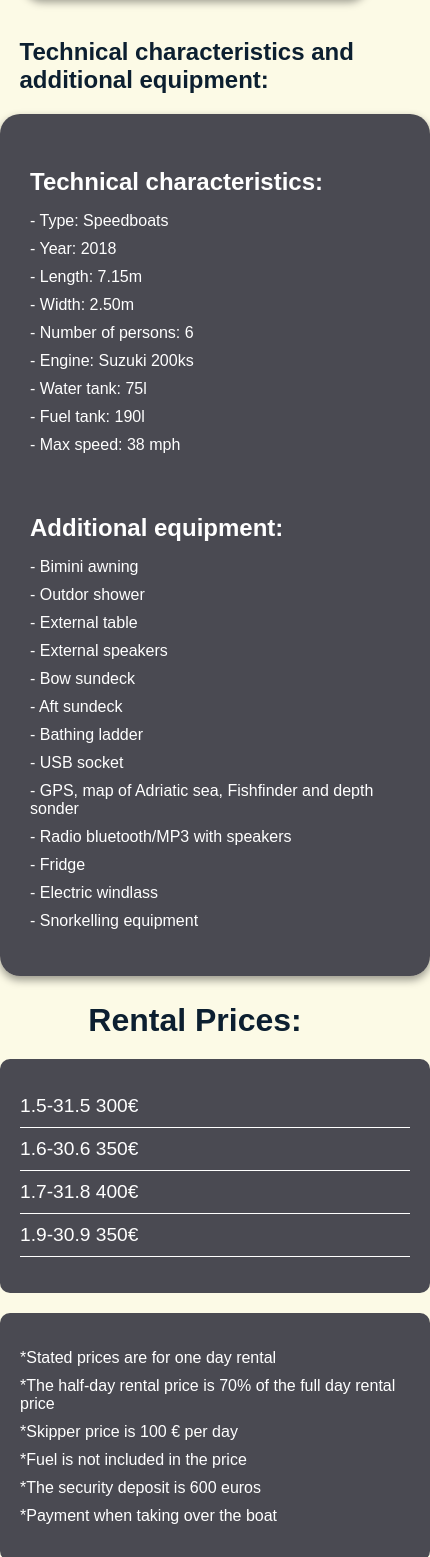
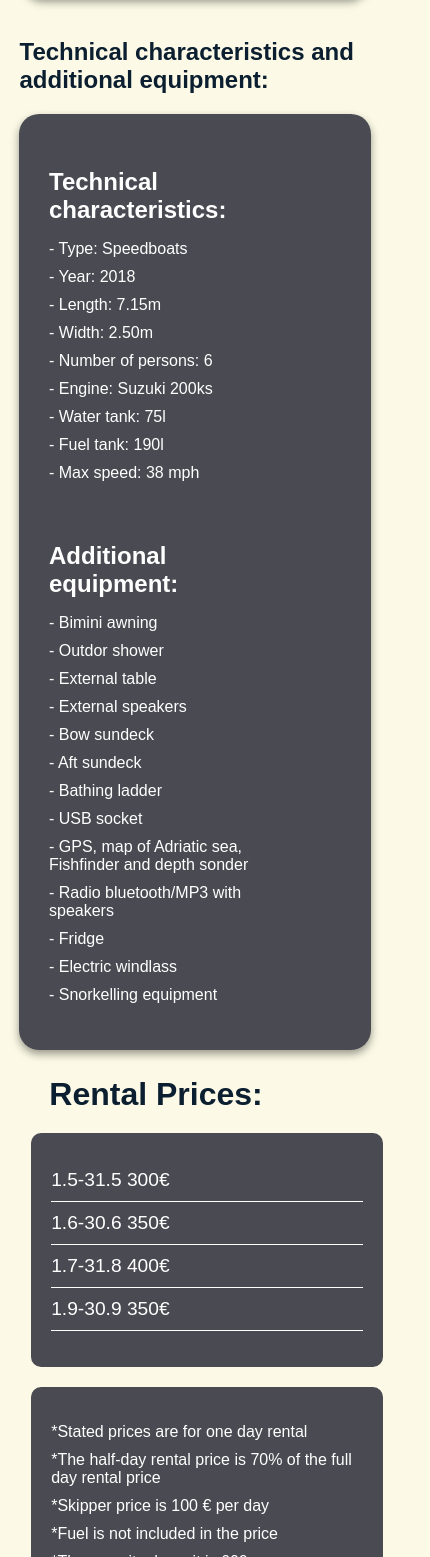
Before and after one commit to simecki123/RentABoatMateoMatkovic, a React (Vite) app in the folder Mateo-rent-a-boat-page/: page /rentBoat/1 in a window 390 px wide. Shown: the part 1251-2808 px from the top of the page, 430 px wide, since content can reach past the window. Built offline with nearby package versions, Linux system fonts and the light colour scheme.

Commit message:
some css changes

```diff
--- a/Mateo-rent-a-boat-page/src/RentABoatPage/RentalPricesOfTheBoat/RentalPricesStyle.css
+++ b/Mateo-rent-a-boat-page/src/RentABoatPage/RentalPricesOfTheBoat/RentalPricesStyle.css
@@ -65,6 +65,7 @@ hr {
 /* Media Query for Smaller Screens (e.g., Smartphones) */
 @media (max-width: 768px) {
     .rental-prices-big-container {
+        width: 80%;
         background-color: #fcfae6;
         padding: 0px;
         border-radius: 0px;
@@ -74,10 +75,14 @@ hr {
 
     .rental-prices-main-container {
         flex-direction: column; /* Stack containers vertically on smaller screens */
+
+
     }
 
     .rental-prices-small-container {
         width: 100%; /* Full width for smaller screens */
         margin-bottom: 20px; /* Add spacing between containers */
+        margin-left: 10%;
+        margin-right: 10%;
     }
 }
--- a/Mateo-rent-a-boat-page/src/RentABoatPage/TechnicalcharacteristicsAndEquipment/TechnicalCharacteristicsOfTheBoatStyle.css
+++ b/Mateo-rent-a-boat-page/src/RentABoatPage/TechnicalcharacteristicsAndEquipment/TechnicalCharacteristicsOfTheBoatStyle.css
@@ -51,12 +51,12 @@
 @media (max-width: 768px) {
     .techical-characteristics-and-additional-equipment-small-container {
         flex-direction: column;
-        width: 100%;
+        width: 80%;
     }
 
     .technical-characteristics-container,
     .additional-equipment-container {
-        width: 100%;
+        width: 80%;
     }
 
     .technical-characteristics-and-additional-equipment-title {
```
Also changed, not shown: Mateo-rent-a-boat-page/src/RentABoatPage/DescriptionOfChosenBoat/DescriptionOfTheChosenBoatStyle.css (line endings or trailing spaces).
